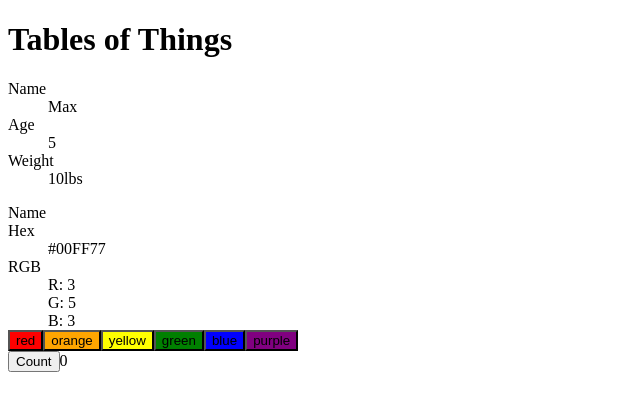
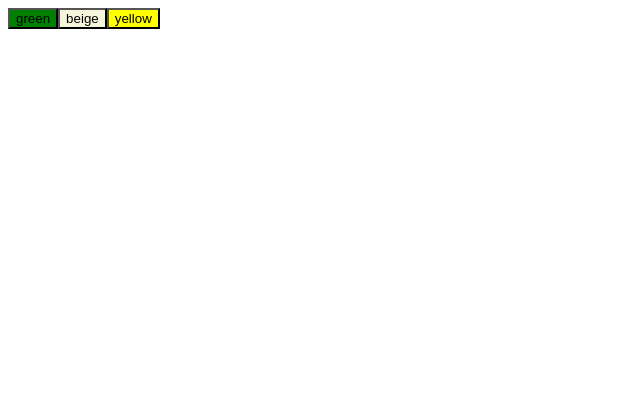
Before and after one commit to liliboxer/intro-react-exercises, a React app: page / in a window 1280 px wide. Shown: the top 410 px of the page, without its empty margins (0-640 px from the left). Built offline with nearby package versions, Linux system fonts and the light colour scheme.

Commit message:
working with separate components

```diff
--- a/src/components/App.js
+++ b/src/components/App.js
@@ -1,18 +1,23 @@
-import React from 'react';
-import Dog from './Dog';
-import Header from './Header';
-import Color from './Color';
-import ColorPicker from './ColorPicker';
-import Incrementer from './Incrementer';
+import React, { Component } from 'react';
+import ColorPickerDisplay from './ColorPickerDisplay';
+import ColorDisplay from './ColorDisplay';
 
-export default function App() {
-  return (
-    <>
-      <Header/>
-      <Dog name="Max" age={5} weight="10lbs"/>
-      <Color color="Blue" hex="#00FF77" rgb={{ r:3, g:5, b:3 }}/>
-      <ColorPicker colors={['red', 'orange', 'yellow', 'green', 'blue', 'purple']} />
-      <Incrementer />
-    </>
-  );
+export default class App extends Component {
+  state = {
+    color: ''
+  }
+
+  colorHandler = color => {
+    this.setState({ color });
+    console.log(color);
+  }
+
+  render() {
+    return (
+      <>
+        <ColorPickerDisplay colors={['green', 'beige', 'yellow']} colorHandler={this.colorHandler}/>
+        <ColorDisplay color={this.state.color}/>
+      </>
+    );
+  }
 }
--- /dev/null
+++ b/src/components/ColorDisplay.js
@@ -0,0 +1,18 @@
+import React, { Component } from 'react';
+import PropTypes from 'prop-types';
+
+export default class ColorDisplay extends Component {
+  static propTypes = {
+    color: PropTypes.string.isRequired
+  }
+
+  render() {
+    const { color } = this.props;
+
+    return (
+      <>
+        <div style={{ backgroundColor: color, width: '100px', height: '100px' }}></div>
+      </>
+    );
+  }
+}
--- a/src/components/ColorPicker.js
+++ b/src/components/ColorPicker.js
@@ -4,15 +4,7 @@ import PropTypes from 'prop-types';
 
 export default class ColorPicker extends Component {
   static propTypes = {
-    colors: PropTypes.arrayOf(PropTypes.string).isRequied
-  }
-
-  state = {
-    color: ''
-  };
-
-  colorHandler = color => {
-    this.setState({ color });
+    colors: PropTypes.arrayOf(PropTypes.string).isRequired,
   }
 
   render() {
--- /dev/null
+++ b/src/components/ColorPickerDisplay.js
@@ -0,0 +1,30 @@
+import React, { Component } from 'react';
+import PropTypes from 'prop-types';
+
+export default class ColorPickerDisplay extends Component {
+  static propTypes = {
+    colors: PropTypes.arrayOf(PropTypes.string).isRequired,
+    colorHandler: PropTypes.func.isRequired
+  }
+
+  render() {
+    const { colors, colorHandler } = this.props;
+
+    const colorElement = colors.map(color => {
+      return (
+        <>
+          <button style={{ backgroundColor: color }} onClick={() => colorHandler(color)}>
+            {color}
+          </button>
+        </>
+      );
+
+    });
+
+    return (
+      <>
+        {colorElement}
+      </>
+    );
+  }
+}
```
